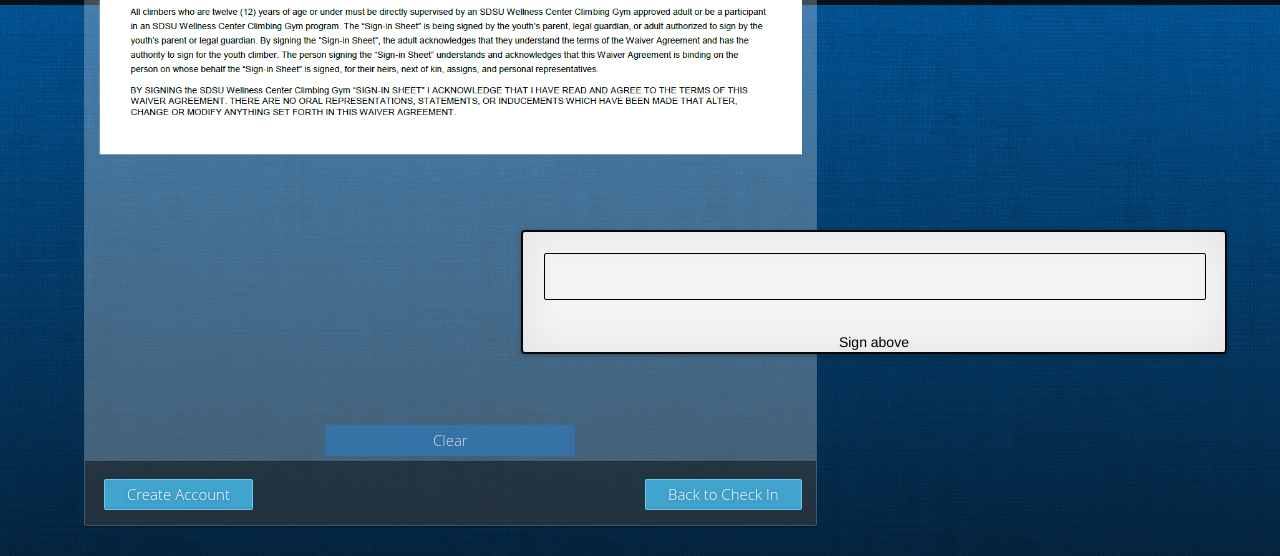
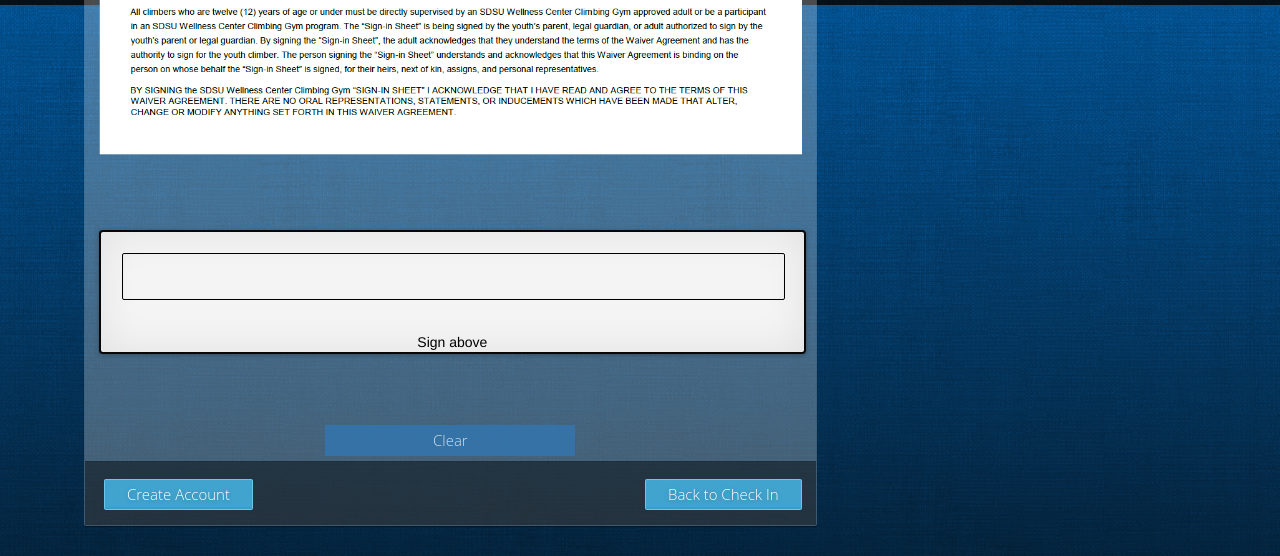
Before and after one commit to 14gollaher/Rock-Wall, a Flask app: page /signWaiver in a window 1280 px wide. Shown: the part 795-1351 px from the top of the page. Run offline with Flask 2, Linux system fonts and the light colour scheme; some libraries are stand-ins or nearby versions.

Commit message:
Fixed patron waiver sizing.

```diff
--- a/templates/patron/patronSignWaiver.html
+++ b/templates/patron/patronSignWaiver.html
@@ -16,7 +16,7 @@
                     </div>
                     <div>
                         <p id="messageBag" style="color: #ffd100; font-weight: bold; font-size: 16px; padding-top: 5px;"></p>
-                        <div id="signature-pad" class="m-signature-pad" style="width: 100%; height:120px;">
+                        <div id="signature-pad" class="m-signature-pad" style="width: 100%; height:120px; left: 0%; margin-left: 0px;">
                             <div class="m-signature-pad--body">
                                 <canvas></canvas>
                             </div>
```
